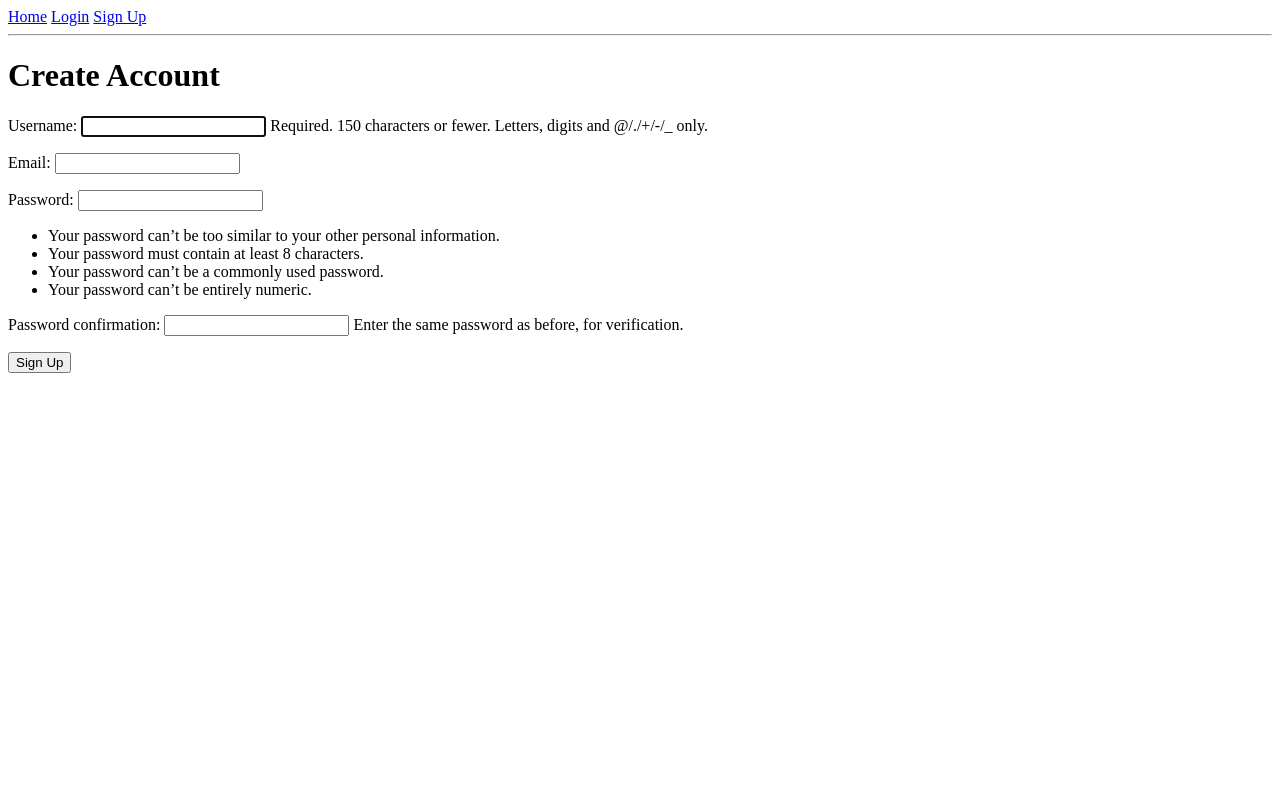
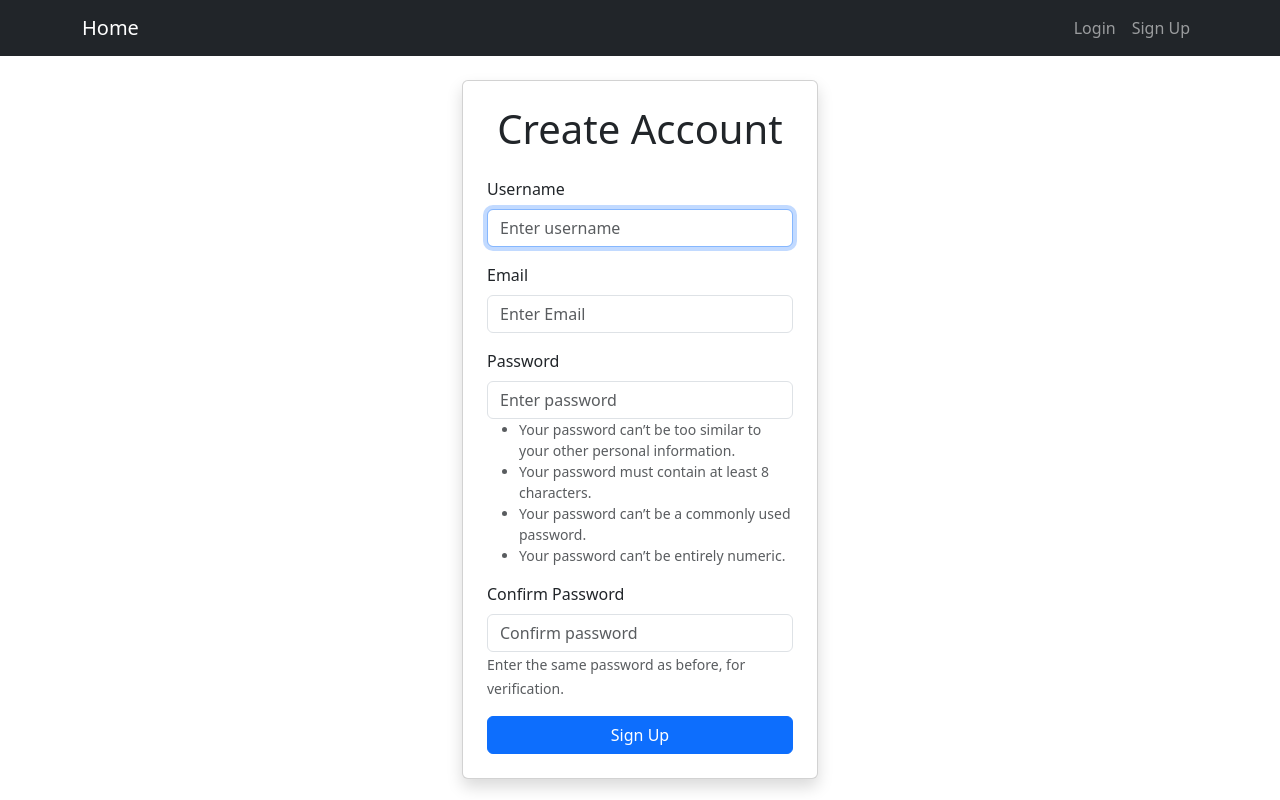
Before and after one commit to AjinkyaTaranekar/Lumino, a Django app: page /signup/ in a window 1280 px wide. Run offline with Django 5.2, Linux system fonts and the light colour scheme.

Commit message:
polish login and signup form and navbar

```diff
--- a/JobHunt/accounts/forms.py
+++ b/JobHunt/accounts/forms.py
@@ -1,10 +1,53 @@
 from django import forms
-from django.contrib.auth.forms import UserCreationForm
+from django.contrib.auth.forms import UserCreationForm, AuthenticationForm
 from django.contrib.auth.models import User
 
 class SignUpForm(UserCreationForm):
-    email = forms.EmailField(required=True)
+    username = forms.CharField(
+        widget=forms.TextInput(attrs={
+            'class': 'form-control',
+            'placeholder': 'Enter username'
+        })
+    )
+
+    email = forms.EmailField(
+        widget=forms.EmailInput(attrs={
+            'class': 'form-control',
+            'placeholder': 'Enter Email'
+        }),
+        required=True
+    )
 
     class Meta:
         model = User
         fields = ("username", "email", "password1", "password2")
+
+    def __init__(self, *args, **kwargs):
+        super().__init__(*args, **kwargs)
+        self.fields['password1'].widget = forms.PasswordInput(
+            attrs={
+                'class': 'form-control',
+                'placeholder': 'Enter password'
+            }
+        )
+        self.fields['password2'].widget = forms.PasswordInput(
+            attrs={
+                'class': 'form-control',
+                'placeholder': 'Confirm password'
+            }
+        )
+
+class CustomLoginForm(AuthenticationForm):
+    username = forms.CharField(
+        widget=forms.TextInput(attrs={
+            'class': 'form-control',
+            'placeholder': 'Enter username'
+        })
+    )
+
+    password = forms.CharField(
+        widget=forms.PasswordInput(attrs={
+            'class': 'form-control',
+            'placeholder': 'Enter password'
+        })
+    )
--- a/JobHunt/accounts/urls.py
+++ b/JobHunt/accounts/urls.py
@@ -3,8 +3,9 @@ from . import views
 
 urlpatterns = [
     path("", views.home, name="home"),
+    path('login/', views.login_view, name='login'),
     path("signup/", views.signup, name="signup"),
     path("profile/", views.profile, name="profile"),
-path("roadmap/", views.roadmap, name="roadmap"),
-path("jobs/", views.job_list, name="jobs"),
+    path("roadmap/", views.roadmap, name="roadmap"),
+    path("jobs/", views.job_list, name="jobs"),
 ]
--- a/JobHunt/accounts/views.py
+++ b/JobHunt/accounts/views.py
@@ -2,10 +2,23 @@ from django.contrib.auth import login
 from django.contrib.auth.decorators import login_required
 from django.shortcuts import render, redirect
 
+from .forms import CustomLoginForm
 from .forms import SignUpForm
 
 def home(request):
     return render(request, "home.html")
+
+def login_view(request):
+    if request.method == "POST":
+        form = CustomLoginForm(request, data=request.POST or None)
+        if form.is_valid():
+            user = form.get_user()
+            login(request, user)
+            return redirect('home')
+    else:
+        form = CustomLoginForm()
+
+    return render(request, 'registration/login.html', {'form': form})
 
 def signup(request):
     if request.method == "POST":
--- a/JobHunt/templates/base.html
+++ b/JobHunt/templates/base.html
@@ -2,26 +2,63 @@
 <html>
 <head>
     <meta charset="utf-8">
+    <meta name="viewport" content="width=device-width, initial-scale=1">
     <title>{% block title %}Job Roadmap{% endblock %}</title>
+
+    <link href="https://cdn.jsdelivr.net/npm/bootstrap@5.3.2/dist/css/bootstrap.min.css" rel="stylesheet">
+    <link rel="stylesheet" href="https://cdnjs.cloudflare.com/ajax/libs/animate.css/4.1.1/animate.min.css"/>
+
 </head>
 <body>
-  <nav>
-    <a href="{% url 'home' %}">Home</a>
+<nav class="navbar navbar-expand-lg navbar-dark bg-dark">
+    <div class="container">
+        <a class="navbar-brand" href="{% url 'home' %}">Home</a>
+        <button class="navbar-toggler" type="button" data-bs-toggle="collapse" data-bs-target="#navbarNav">
+            <span class="navbar-toggler-icon"></span>
+        </button>
+
+        <div class="collapse navbar-collapse" id="navbarNav">
+            <ul class="navbar-nav ms-auto">
                 {% if user.is_authenticated %}
-      <a href="{% url 'profile' %}">Profile</a>
-        <a href="{% url 'roadmap' %}">Roadmap</a>
-        <a href="{% url 'jobs' %}">Jobs</a>
+                    <li class="nav-item">
+                        <a class="nav-link" href="{% url 'profile' %}">Profile</a>
+                    </li>
+
+                    <li class="nav-item">
+                        <a class="nav-link" href="{% url 'roadmap' %}">Roadmap</a>
+                    </li>
+
+                    <li class="nav-item">
+                        <a class="nav-link" href="{% url 'jobs' %}">Jobs</a>
+                    </li>
+
+                    <li class="nav-item">
                         <form action="{% url 'logout' %}" method="post" style="display:inline;">
                             {% csrf_token %}
-        <button type="submit">Logout</button>
+                            <button type="submit" class="btn btn-sm btn-outline-light ms-2">Logout</button>
                         </form>
+                    </li>
+
 
                 {% else %}
-      <a href="{% url 'login' %}">Login</a>
-      <a href="{% url 'signup' %}">Sign Up</a>
+                    <li class="nav-item">
+                        <a class="nav-link" href="{% url 'login' %}">Login</a>
+                    </li>
+
+                    <li class="nav-item">
+                        <a class="nav-link" href="{% url 'signup' %}">Sign Up</a>
+                    </li>
                 {% endif %}
+
+            </ul>
+        </div>
+    </div>
+
 </nav>
-  <hr>
+<div class="container mt-4">
   {% block content %}{% endblock %}
+</div>
+
+<script src="https://cdn.jsdelivr.net/npm/bootstrap@5.3.2/dist/js/bootstrap.bundle.min.js"></script>
 </body>
 </html>
--- a/JobHunt/templates/home.html
+++ b/JobHunt/templates/home.html
@@ -1,7 +1,8 @@
 {% extends "base.html" %}
 {% block title %}Home{% endblock %}
 {% block content %}
-  <h1>Welcome to Job Roadmap</h1>
+
+  <h1 class="animate__animated animate__fadeInDown">Welcome to Job Roadmap</h1>
 
   {% if user.is_authenticated %}
     <p>You are logged in as <b>{{ user.username }}</b>.</p>
--- a/JobHunt/templates/signup.html
+++ b/JobHunt/templates/signup.html
@@ -1,10 +1,47 @@
 {% extends "base.html" %}
 {% block title %}Sign Up{% endblock %}
 {% block content %}
-  <h1>Create Account</h1>
-  <form method="post">
-    {% csrf_token %}
-    {{ form.as_p }}
-    <button type="submit">Sign Up</button>
-  </form>
+
+<div class="row justify-content-md-center">
+    <div class="col-12 col-md-6 col-lg-4">
+        <div class="card shadow p-4">
+            <h1 class="text-center mb-4">Create Account</h1>
+            <form method="post">
+                {% csrf_token %}
+                <div class="mb-3">
+                    <label for="id_username" class="form-label">Username</label>
+                    {{ form.username }}
+                </div>
+
+                <div class="mb-3">
+                    <label for="id_email" class="form-label">Email</label>
+                    {{ form.email }}
+                </div>
+
+                <div class="mb-3">
+                    <label for="id_password1" class="form-label">Password</label>
+                    {{ form.password1 }}
+                    {% if form.password1.help_text %}
+                        <small class="form-text text-muted">
+                          {{ form.password1.help_text|safe }}
+                        </small>
+                    {% endif %}
+                </div>
+
+                <div class="mb-3">
+                    <label for="id_password2" class="form-label">Confirm Password</label>
+                    {{ form.password2 }}
+                    {% if form.password2.help_text %}
+                        <small class="form-text text-muted">
+                          {{ form.password2.help_text|safe }}
+                        </small>
+                    {% endif %}
+                </div>
+                <button type="submit" class="btn btn-primary w-100">Sign Up</button>
+            </form>
+        </div>
+    </div>
+</div>
+
+
 {% endblock %}
```
Also changed, not shown: JobHunt/templates/registration/login.html (+30 -6 lines). Lines whose indentation alone changed are shown as unchanged.
